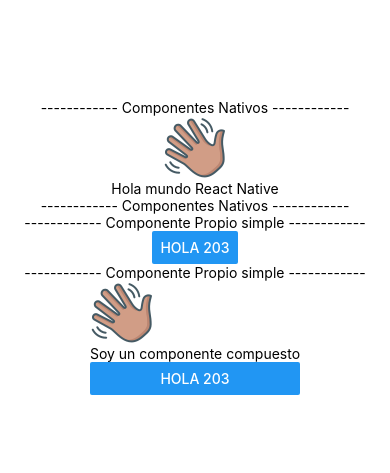
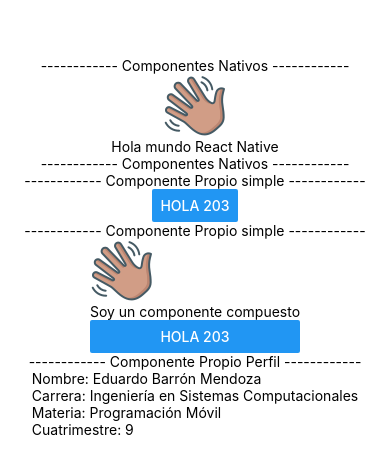
Before and after one commit to Eduardo-Barron-Mendoza/PM203, a React Native app in the folder Practica5/miapp2/: screen / in a window 390 px wide. Shown: the part 175-648 px from the top of the page. Built offline with nearby package versions, Linux system fonts and the light colour scheme.

Commit message:
Practica6 parte 2

```diff
--- a/Practica5/miapp2/App.js
+++ b/Practica5/miapp2/App.js
@@ -5,15 +5,13 @@
 import { StyleSheet, Text, View, Image} from 'react-native';
 import {Saludo} from './components/Saludo';
 import {Saludo2} from './components/Saludo2';
+import {Perfil} from './components/Perfil';
 
 
 /* Zona2: Main - Hogar de los componentes */
 export default function App() {
   return (
     <View style={styles.container}>
-
-
-
 
       <Text>------------ Componentes Nativos ------------</Text>
       <Image source={require('./assets/wave.png')}/>
@@ -26,6 +24,8 @@
       <Text>------------ Componente Propio simple ------------</Text>
       <Saludo2></Saludo2>
 
+      <Text>------------ Componente Propio Perfil ------------</Text>
+      <Perfil></Perfil>
       <StatusBar style="auto" />
 
     </View>
--- /dev/null
+++ b/Practica5/miapp2/components/Perfil.js
@@ -0,0 +1,15 @@
+
+import { View, Text } from 'react-native';
+
+export const Perfil=()=>{
+    return (
+        <View>
+
+        <Text>Nombre: Eduardo Barrón Mendoza</Text>
+        <Text>Carrera: Ingeniería en Sistemas Computacionales</Text>
+        <Text>Materia: Programación Móvil</Text>
+        <Text>Cuatrimestre: 9</Text>
+
+        </View>
+    )
+}
```
